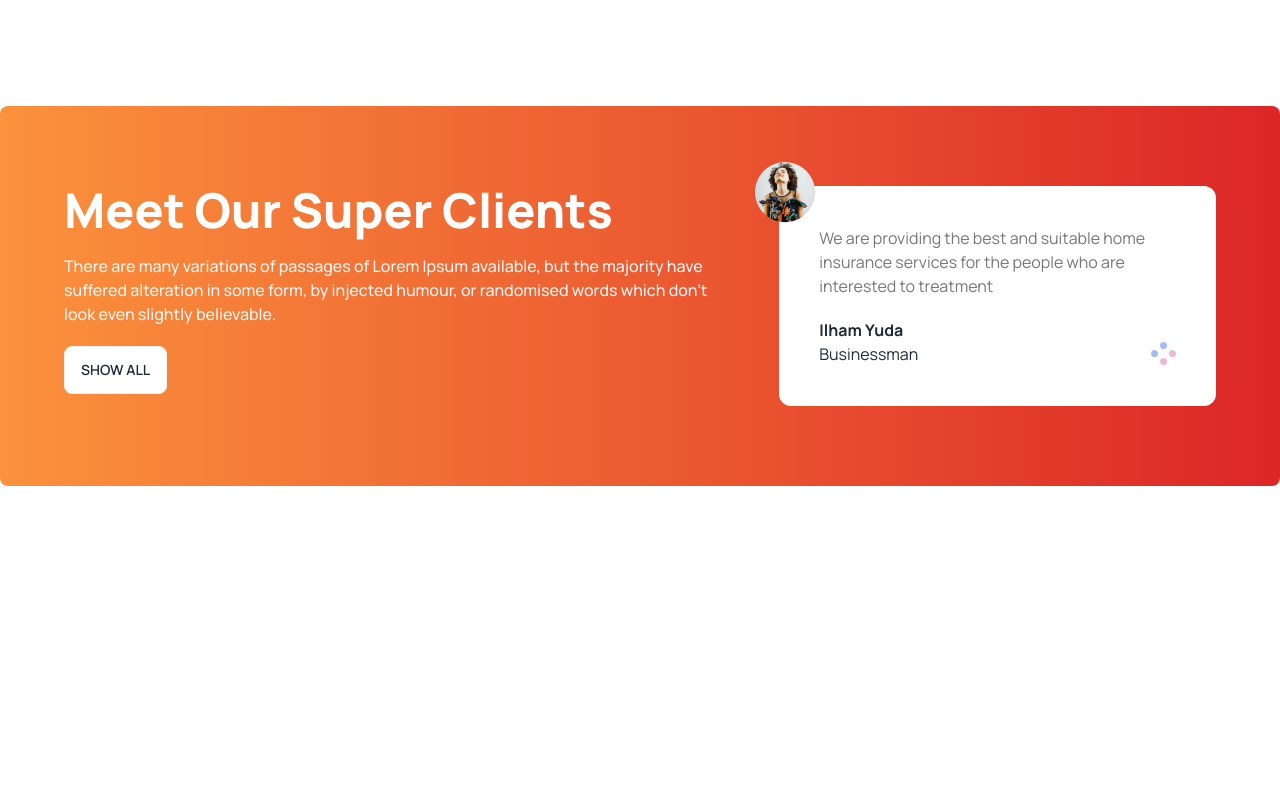
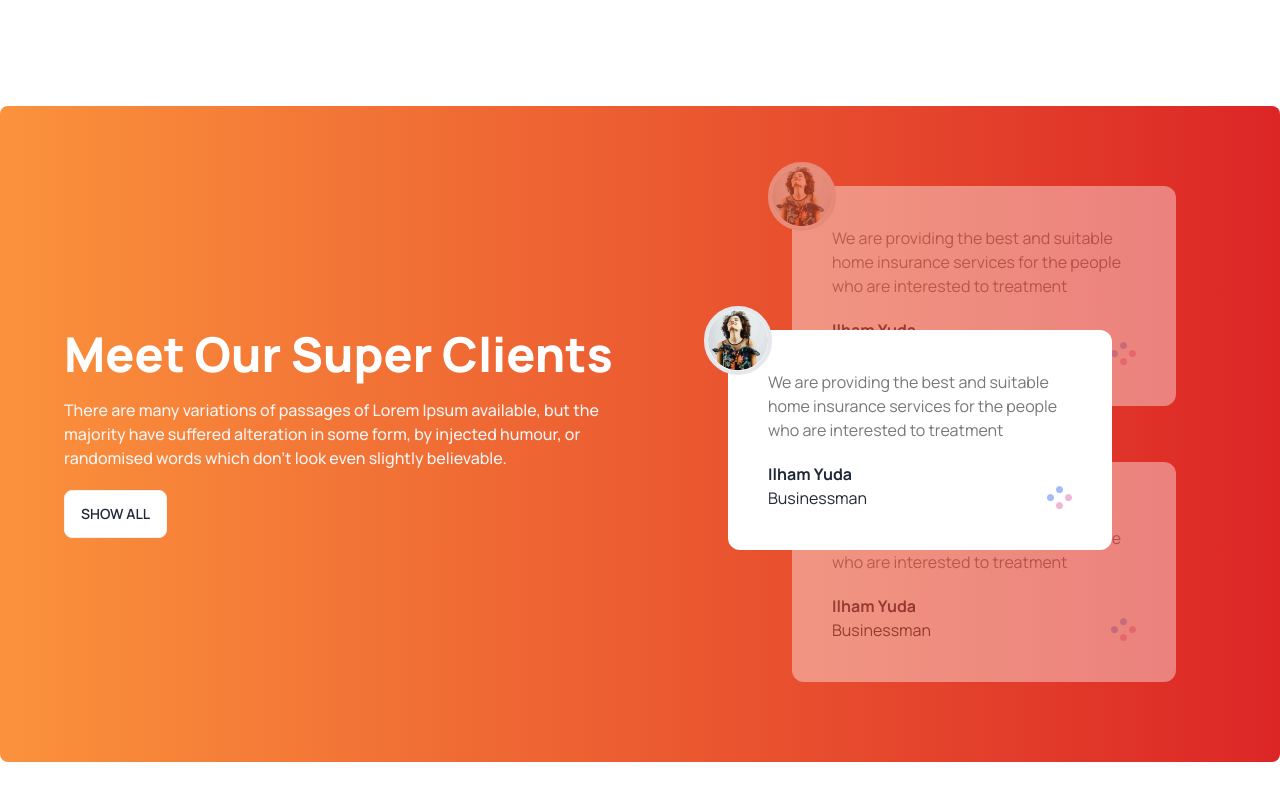
Before and after one commit to Sabbir-047/Tea-Heshel, a plain HTML site: page index.html in a window 1280 px wide. Shown: the part 1996-2796 px from the top of the page. Before the commit the page ends 2610 px from the top, so only its background shows below. Drawn offline with nearby package versions, Linux system fonts and the light colour scheme.

Commit message:
Finished The Clients Section

```diff
--- a/index.html
+++ b/index.html
@@ -163,6 +163,7 @@
 
 		<!-- Clients Section -->
 		<section class="mb-32 p-5 lg:py-20 lg:px-16 flex flex-col md:flex-row bg-gradient-to-r from-orange-400 to-red-600 gap-14 rounded-lg">
+			<div class="flex items-center w-full lg:w-1/2">
 				<div class="space-y-5">
 					<h2 class="text-5xl font-extrabold text-white">Meet Our Super Clients</h2>
 					<p class="text-base font-medium text-[#F4F4F4]">There are many variations of passages of Lorem Ipsum
@@ -170,14 +171,49 @@
 						words which don't look even slightly believable.</p>
 					<button class="btn bg-white">Show All</button>
 				</div>
-			<div class=" relative bg-white p-10 rounded-xl">
-				<img class="absolute -top-6 -left-4 md:-left-6" src="images/client.png" alt="client">
-				<p class="text-[#777] text-base mb-5">We are providing the best and suitable home insurance services for
+			</div>
+			<!-- review-container -->
+			<div class="flex justify-center">
+				<div class="relative lg:w-1/2">
+					<!-- previous-review -->
+					<div class="xl:w-96 relative mb-14 opacity-40 bg-white p-10 rounded-xl z-10">
+						<img class="absolute -top-6 -left-4 md:-left-6 border-4 rounded-full bg-white"
+							src="images/client.png" alt="client">
+						<p class="text-[#777] text-base mb-5">We are providing the best and suitable home insurance services
+							for
 							the people who are interested to treatment</p>
 						<h4 class="text-base font-bold">Ilham Yuda</h4>
 						<div class="flex justify-between">
 							<p>Businessman</p>
 							<img src="images/circles.png" alt="">
+						</div>
+					</div>
+					<!-- ongoing-review -->
+					<div class="xl:w-96 absolute left-0 lg:-left-16 top-36 bg-white p-10 rounded-xl z-20">
+						<img class="absolute -top-6 -left-4 md:-left-6 border-4 rounded-full bg-white"
+							src="images/client.png" alt="client">
+						<p class="text-[#777] text-base mb-5">We are providing the best and suitable home insurance services
+							for
+							the people who are interested to treatment</p>
+						<h4 class="text-base font-bold">Ilham Yuda</h4>
+						<div class="flex justify-between">
+							<p>Businessman</p>
+							<img src="images/circles.png" alt="">
+						</div>
+					</div>
+					<!-- next-review -->
+					<div class="xl:w-96 relative opacity-40 bg-white p-10 rounded-xl z-10">
+						<img class="absolute -top-6 -left-4 md:-left-6 border-4 rounded-full bg-white"
+							src="images/client.png" alt="client">
+						<p class="text-[#777] text-base mb-5">We are providing the best and suitable home insurance services
+							for
+							the people who are interested to treatment</p>
+						<h4 class="text-base font-bold">Ilham Yuda</h4>
+						<div class="flex justify-between">
+							<p>Businessman</p>
+							<img src="images/circles.png" alt="">
+						</div>
+					</div>
 				</div>
 			</div>
 		</section>
```
Lines whose indentation alone changed are shown as unchanged.
